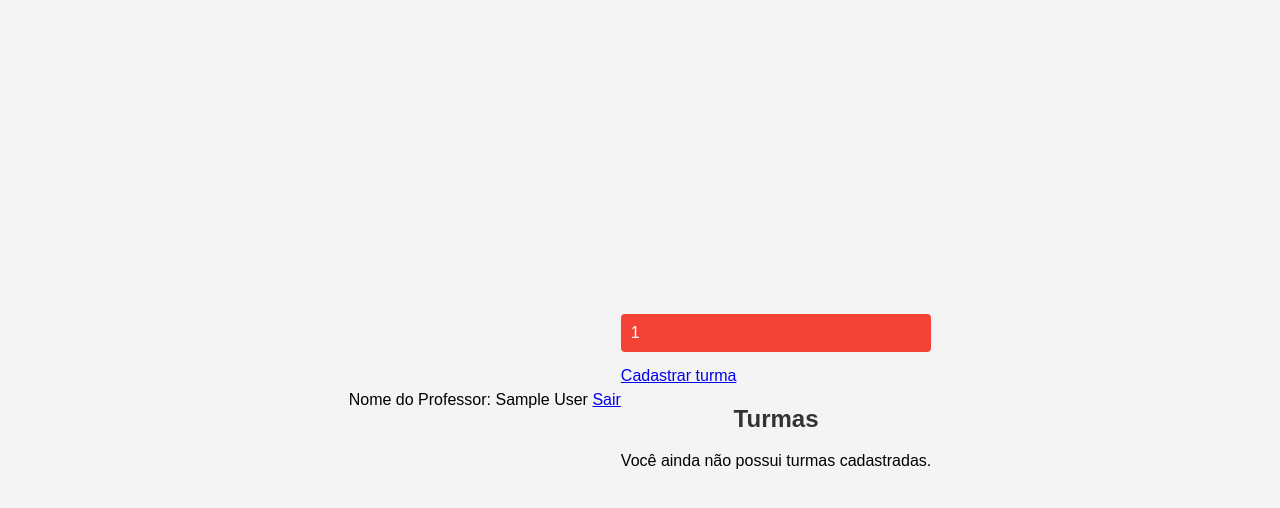
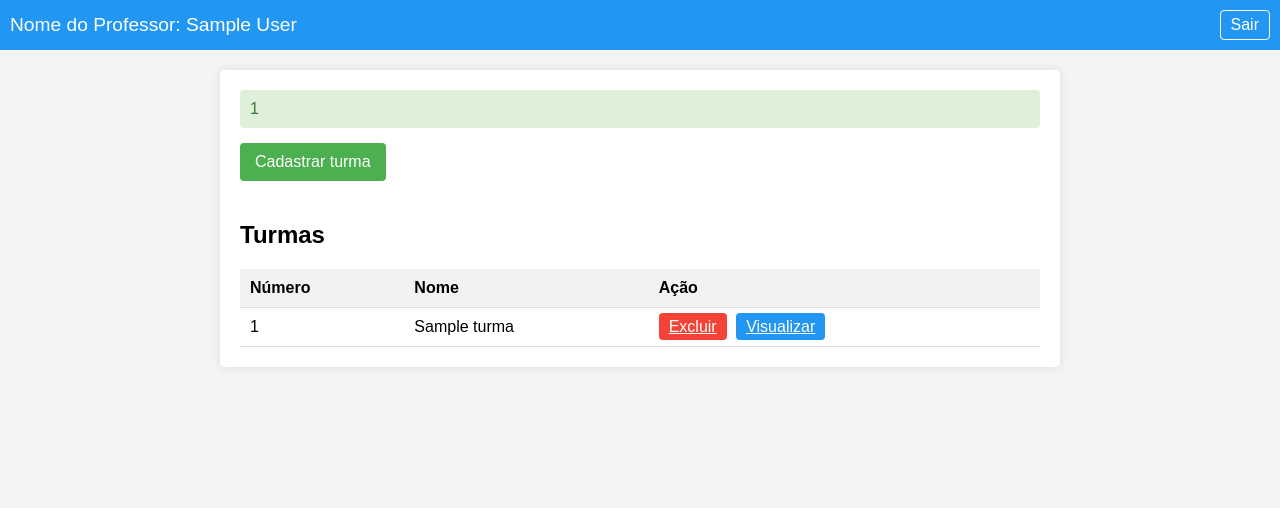
Before and after one commit to NadLuz/SistemaCadastroProfessor, a PHP site: page /nome_do_projeto/principal.php in a window 1280 px wide. Shown: the top 508 px of the page. Run offline with PHP 8.4, Linux system fonts and the light colour scheme; the visitor is signed in with stand-in values (Sample User, id 1); tables that the repository leaves empty or names only in its code hold one stand-in row (values such as "Sample post").

Commit message:
adaptações

```diff
--- a/principal.php
+++ b/principal.php
@@ -24,11 +24,11 @@ if ($conn->connect_error) {
 $professor_id = $_SESSION['user_id'];
 
 // Prepara a query SQL para buscar as turmas do professor
-$sql = "SELECT id_turmas, nome FROM turmas WHERE professor = ?";
+$sql = "SELECT id, nome FROM Turma WHERE professor_id = ?";
 $stmt = $conn->prepare($sql);
 
 // Vincula o parâmetro à query
-$stmt->bind_param("i", $professor);
+$stmt->bind_param("i", $professor_id);
 
 // Executa a query
 $stmt->execute();
@@ -49,10 +49,92 @@ $conn->close();
 <head>
     <meta charset="UTF-8">
     <meta name="viewport" content="width=device-width, initial-scale=1.0">
-    <link rel="stylesheet" href="style.css">
     <title>Tela Principal do Professor</title>
     <style>
-
+        /* Estilos CSS para a página principal */
+        body {
+            font-family: Arial, sans-serif;
+            margin: 0;
+            padding: 0;
+            background-color: #f4f4f4;
+        }
+        .navbar {
+            background-color: #2196F3;
+            color: white;
+            padding: 10px;
+            display: flex;
+            justify-content: space-between;
+            align-items: center;
+        }
+        .navbar-brand {
+            font-size: 1.2em;
+        }
+        .btn-sair {
+            background-color: transparent;
+            border: 1px solid white;
+            color: white;
+            padding: 5px 10px;
+            text-decoration: none;
+            border-radius: 4px;
+        }
+        .container {
+            max-width: 800px;
+            margin: 20px auto;
+            padding: 20px;
+            background-color: white;
+            border-radius: 5px;
+            box-shadow: 0 0 10px rgba(0, 0, 0, 0.1);
+        }
+        .btn-cadastrar {
+            background-color: #4CAF50;
+            color: white;
+            padding: 10px 15px;
+            text-decoration: none;
+            border-radius: 4px;
+            display: inline-block;
+            margin-bottom: 20px;
+        }
+        table {
+            width: 100%;
+            border-collapse: collapse;
+        }
+        th, td {
+            padding: 10px;
+            border-bottom: 1px solid #ddd;
+            text-align: left;
+        }
+        th {
+            background-color: #f2f2f2;
+        }
+        .btn-acao {
+            padding: 5px 10px;
+            color: white;
+            border: none;
+            border-radius: 4px;
+            cursor: pointer;
+            margin-right: 5px;
+        }
+        .btn-excluir {
+            background-color: #f44336;
+        }
+        .btn-visualizar {
+            background-color: #2196F3;
+        }
+        .alert {
+            padding: 10px;
+            margin-bottom: 15px;
+            border-radius: 4px;
+        }
+        .alert-success {
+            background-color: #dff0d8;
+            border-color: #d0e9c6;
+            color: #3c763d;
+        }
+        .alert-danger {
+            background-color: #f2dede;
+            border-color: #ebcccc;
+            color: #a94442;
+        }
     </style>
 </head>
 <body>
@@ -96,12 +178,12 @@ $conn->close();
                 <tbody>
                     <?php foreach ($turmas as $turma): ?>
                     <tr>
-                        <td><?php echo htmlspecialchars($turma['id_turmas']); ?></td>
+                        <td><?php echo htmlspecialchars($turma['id']); ?></td>
                         <td><?php echo htmlspecialchars($turma['nome']); ?></td>
                         <td>
                             <!-- Botões de ação para cada turma -->
-                            <a href="confirmar_exclusao_turma.php?id=<?php echo $turma['id_turmas']; ?>" class="btn-acao btn-excluir">Excluir</a>
-                            <a href="atividades_turma.php?id=<?php echo $turma['id_turmas']; ?>" class="btn-acao btn-visualizar">Visualizar</a>
+                            <a href="confirmar_exclusao_turma.php?id=<?php echo $turma['id']; ?>" class="btn-acao btn-excluir">Excluir</a>
+                            <a href="atividades_turma.php?id=<?php echo $turma['id']; ?>" class="btn-acao btn-visualizar">Visualizar</a>
                         </td>
                     </tr>
                     <?php endforeach; ?>
```
Also changed, not shown: login.php (+62 -5 lines).
